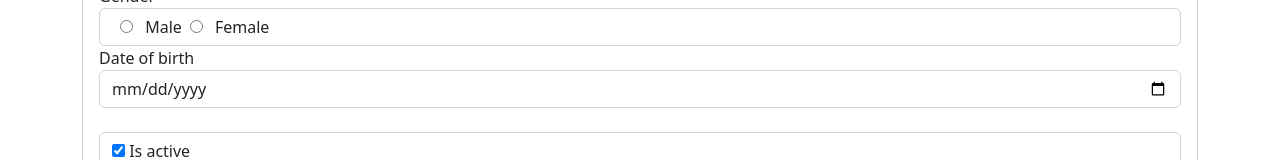
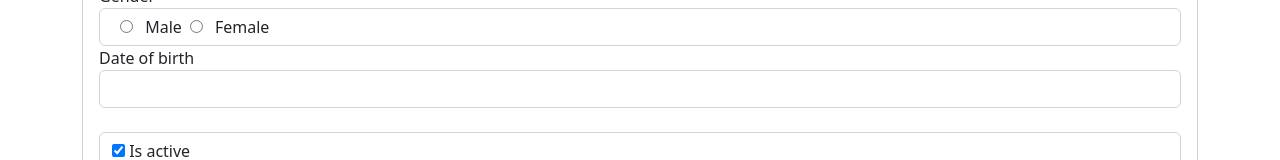
Before and after one commit to Fausio/AngularEmployeeManager, an Angular app: page /employee-create in a window 1280 px wide. Shown: the part 386-546 px from the top of the page. Built offline with nearby package versions, Linux system fonts and the light colour scheme.

Commit message:
[bsConfig]="bsConfig"

```diff
--- a/angular.json
+++ b/angular.json
@@ -51,8 +51,8 @@
               "src/assets"
             ],
             "styles": [
-              "./node_modules/ngx-bootstrap/datepicker/bs-datepicker.css",
-              "./node_modules/bootstrap/dist/css/bootstrap.min.css",
+              "node_modules/ngx-bootstrap/datepicker/bs-datepicker.css",
+
               "node_modules/bootstrap/dist/css/bootstrap.min.css",
               "src/styles.css"
             ],
--- a/src/app/app.module.ts
+++ b/src/app/app.module.ts
@@ -9,6 +9,7 @@ import { NavMenuComponent } from './nav/nav-menu/nav-menu.component';
 import { CreateComponent } from './employee/create/create.component';
 import { FormsModule } from '@angular/forms';
 import { BrowserAnimationsModule } from '@angular/platform-browser/animations';
+import {BsDatepickerModule} from 'ngx-bootstrap/datepicker'
 
 const appRouts: Route[] = [
   {path: 'employee-list' , component: ListComponent},
@@ -28,7 +29,9 @@ const appRouts: Route[] = [
     AppRoutingModule,
     RouterModule.forRoot(appRouts),
     FormsModule,
-    BrowserAnimationsModule
+    BrowserAnimationsModule,
+    BsDatepickerModule.forRoot()
+
   ],
   providers: [],
   bootstrap: [AppComponent]
--- a/src/app/employee/create/create.component.html
+++ b/src/app/employee/create/create.component.html
@@ -54,7 +54,7 @@
 
                 <div class="form-group">
                     <label for="DeteOfBirh">Date of birth</label>
-                    <input name="DeteOfBirh" [(ngModel)]="DeteOfBirh" id="DeteOfBirh" type="date"   class="form-control" />
+                    <input name="DeteOfBirh" [(ngModel)]="DeteOfBirh" id="DeteOfBirh" type="text"  bsDatepicker [bsConfig]="bsConfig" class="form-control"  />
                 </div>
 
                 <div class="form-group">
--- a/src/app/employee/create/create.component.ts
+++ b/src/app/employee/create/create.component.ts
@@ -1,6 +1,7 @@
 import { NgForm } from '@angular/forms';
 import { Component, OnInit } from '@angular/core';
 import { Department } from 'src/app/models/Department/Department.model'
+import { BsDatepickerConfig } from 'ngx-bootstrap/datepicker';
 
 @Component({
   selector: 'app-create',
@@ -18,13 +19,20 @@ export class CreateComponent implements OnInit {
   Department: number = 1;
   DeteOfBirh: Date;
 
+  colorTheme = 'theme-dark-blue';
+  bsConfig?: Partial<BsDatepickerConfig>;
+
+
+
   departments: Department[] = [
     { id: 1, Name: "Help Desk" },
     { id: 2, Name: "RH" },
     { id: 3, Name: "IT" },
     { id: 4, Name: "Logistic" },
   ]
-  constructor() { }
+  constructor() {
+    this.bsConfig = Object.assign({}, { containerClass: this.colorTheme });
+  }
 
   ngOnInit(): void {
   }
```
